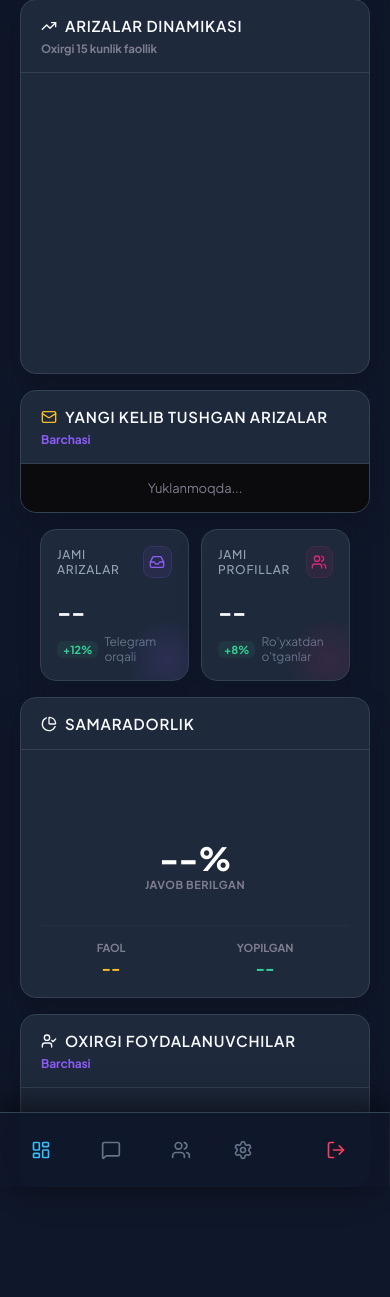
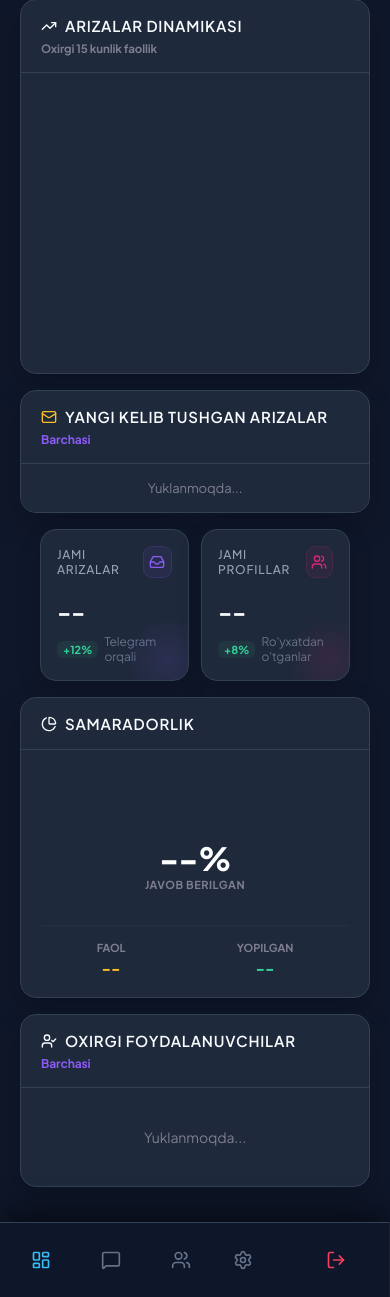
Before and after one commit to soka8imokenp/service_kawaii, a Django app: template templates/admin/index.html in a window 390 px wide. Shown: the part 150-1447 px from the top of the page. Run offline with Django 4.2, Linux system fonts and the light colour scheme; the template is opened without the code that fills it: most values are stand-ins (such as "Sample title", 1, 10 or a date in 2020); data that the repository does not hold is empty.

Commit message:
Fix bottom nav visibility backdrop-filter bug and remove black table row background in dashboard list widget

```diff
--- a/feedback/static/css/admin.css
+++ b/feedback/static/css/admin.css
@@ -2212,6 +2212,9 @@ textarea[name="admin_reply_field"]:focus {
         box-shadow: none !important;
         background: transparent !important;
         overflow: visible !important; /* Crucial for absolute/relative positioning */
+        backdrop-filter: none !important; /* Prevent positioning context hijack for fixed elements */
+        -webkit-backdrop-filter: none !important;
+        filter: none !important;
     }
 
     #content, #content-main {
@@ -2503,18 +2506,21 @@ textarea[name="admin_reply_field"]:focus {
     .saas-table {
         display: block !important;
         width: 100% !important;
+        background-color: transparent !important;
     }
     .saas-table thead { display: none !important; }
     .saas-table tbody {
         display: flex !important;
         flex-direction: column !important;
         width: 100% !important;
+        background-color: transparent !important;
     }
     .saas-table tbody tr {
         display: flex !important;
         flex-direction: column !important;
         padding: 16px 20px !important;
         border-bottom: 1px solid #334155 !important;
+        background-color: #1e293b !important; /* slate-800 matches the widget card background */
     }
     .saas-table tbody tr:last-child {
         border-bottom: none !important;
```
